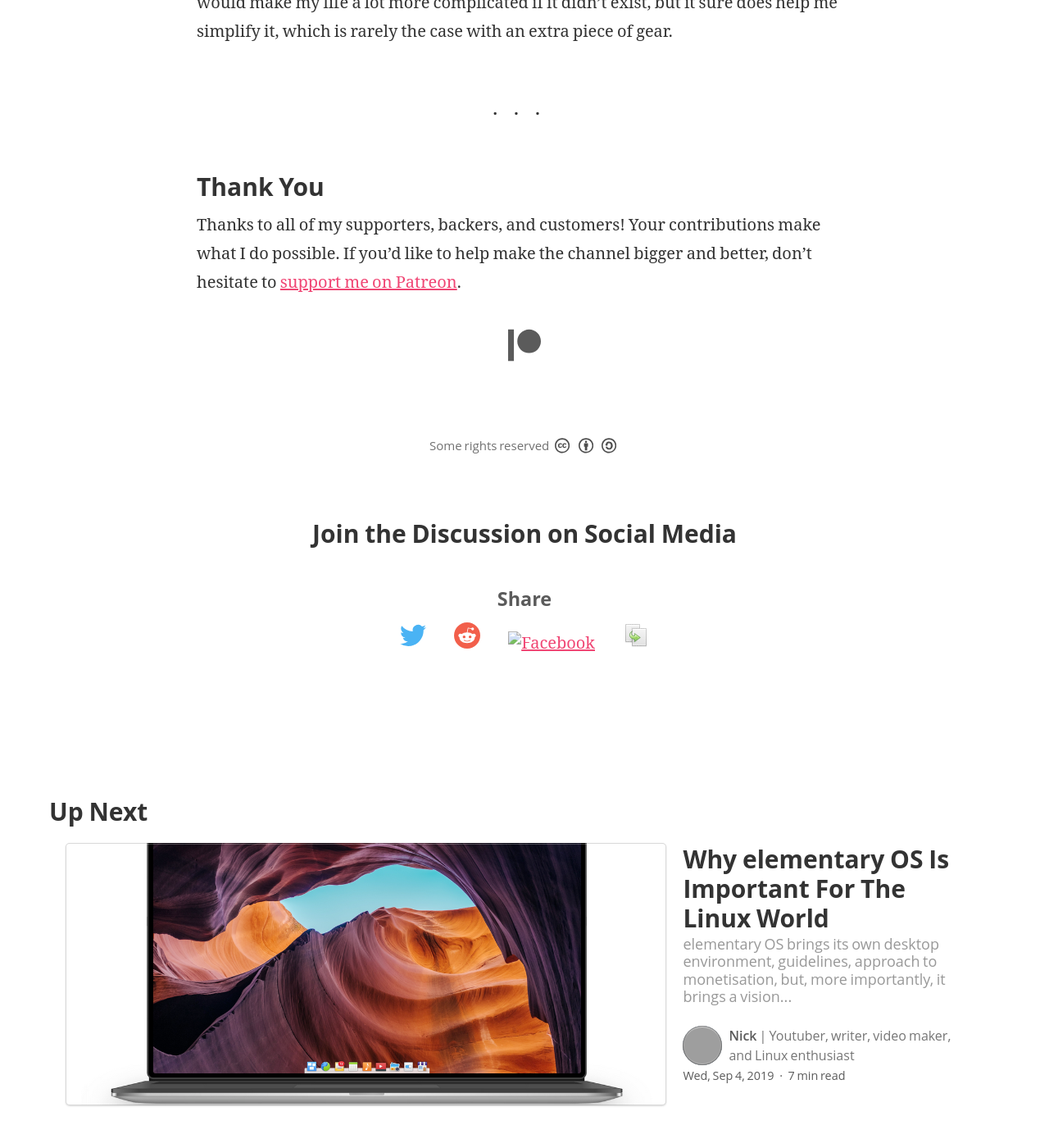
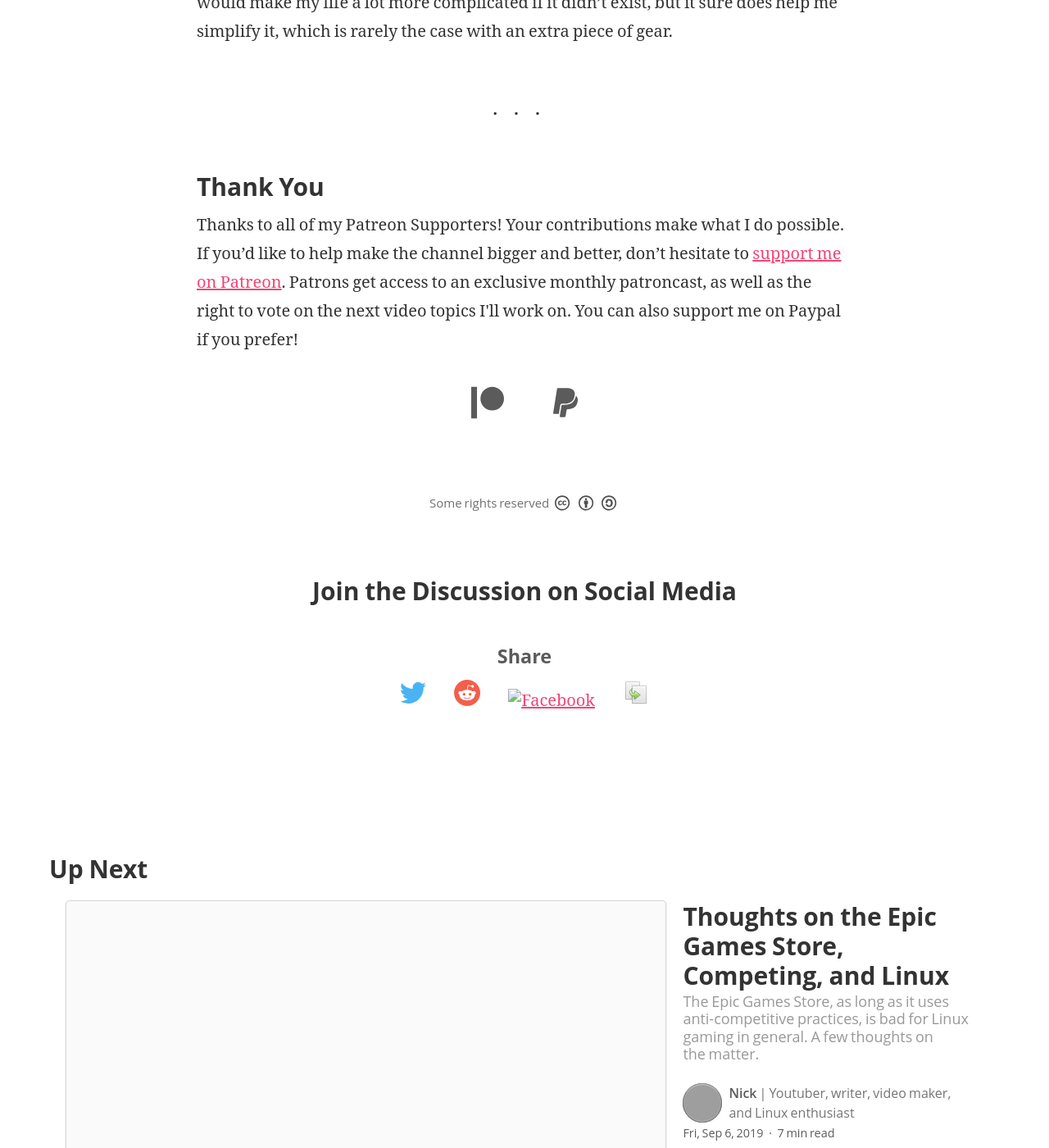
Before and after one commit to TheLinuxEXP/TheLinuxEXP.github.io, a Jekyll site: the page built from _posts/2019-09-05-how-i-came-to-love-the-smartwatch.md, in a window 1280 px wide and 1400 px high, scrolled down 4874 px. Shown: the whole window at 82% size. Built offline with Jekyll 4.4.1, drawn with Linux system fonts in a browser that asks for light colours; our own code applies the rules of GitHub Pages for plain Markdown files; some of the changed lines change nothing that is shown; grey boxes are pictures that could not be loaded.

Commit message:
Ported article 5

```diff
--- a/_includes/thanks.html
+++ b/_includes/thanks.html
@@ -3,7 +3,7 @@
   <hr/>
 
   <h2>Thank You</h2>
-  <p>Thanks to all of my supporters, backers, and customers! Your contributions make what I do possible. If you’d like to help make the channel bigger and better, don’t hesitate to <a href="https://patreon.com/thelinuxexperiment">support me on Patreon</a>.</p>
+  <p>Thanks to all of my Patreon Supporters! Your contributions make what I do possible. If you’d like to help make the channel bigger and better, don’t hesitate to <a href="https://patreon.com/thelinuxexperiment">support me on Patreon</a>. Patrons get access to an exclusive monthly patroncast, as well as the right to vote on the next video topics I'll work on. You can also support me on Paypal if you prefer!</p>
 
   <div class="links">
     <a
@@ -13,6 +13,14 @@
       title="Patreon"
     >
       {% include svg/patreon.svg %}
+    </a>
+    <a
+      href="https://www.paypal.me/thelinuxexp"
+      rel="noreferrer nofollow noopener"
+      target="_blank"
+      title="Patreon"
+    >
+      {% include svg/paypal.svg %}
     </a>
   </div>
 </div>
--- /dev/null
+++ b/_posts/2019-09-06-thoughts-on-epic-games-store-and-linux.md
@@ -0,0 +1,69 @@
+---
+title:  "Thoughts on the Epic Games Store, Competing, and Linux"
+description: "The Epic Games Store, as long as it uses anti-competitive practices, is bad for Linux gaming in general. A few thoughts on the matter."
+author: nick
+image: /images/posts/thoughts-EGS/bdl3.jpg
+tags:
+  - Gaming
+  - tech
+  - article ported from the old site
+
+---
+
+![smartwatches](/images/posts/thoughts-EGS/bdl3.jpg)
+
+I won't re-tell the whole story. Most of you probably know that Epic Games has a game store / launcher, financed by the truckloads of cash Fortnite generates (although I still can't understand why this game is so popular), and that Epic Games says it created it because Steam isn't fair to developers, which, you know, is hard to totally disagree with.
+
+Steam has its issues. Good games can be buried under the huge amount of shovelware that gets released everyday in there, between asset flips, bad copycats, and downright offensive games, it's hard to be discovered for a small indie title, and Steam will take 30% of your earnings on top of that. They applied reductions to that rate, but these are based on quantity sold, and thus will affect big, AAA developers a lot more than indie, which are the ones that are the most at risk right now. AAA titles are always promoted and pushed to users, they don't need another advantage.
+
+Epic seems to want to bring a more curated store, with less quantity, and more quality, at least that's their take. The way they are doing this, though, is what gets most people riled up, since EPic has now the reputation of buying exclusive rights to huge properties, such as Metro Exodus or Borderlands 3, and preventing people to buy and play them on their platform of choice (namely, Steam). They also seem, according to some developers, to be pushing these contracts hard, in a "no exclusive means we don't distribute you at all" kind of way.
+
+This exclusive strategy is a topic for another post, let's just be quick about it and say I find it ill-advised, anti-competitive, and that it only garners ill will towards Epic Games. It's a short term strategy that will probably bite them back in the rear later, but let's not spend too long on this. What I want to talk about are the impacts on Linux.
+
+### Proton: a Linux gaming messiah
+<figure markdown="1">
+
+![Parrot](/images/posts/thoughts-EGS/protondb.jpg)
+
+<figcaption>The community has rallied behind Proton, and ProtonDB is the place to go to check game compatibility</figcaption>
+</figure>
+
+
+Steam, as the biggest and most used game store on the market, has been Linux-friendly for a few years now, first with Steam on Linux and Steam Machines / Steam OS, and more recently by funding Proton, a fork of Wine including DXVK, D9VK, and other needed tweaks to make Windows games run on Linux with close to native performance.
+
+What Valve has done here is amazing. Without toying with configurations, experimenting, and finally finding some settings that allow a game to kinda work with Wine, you can now one-click install and play a ton of Windows games that have and probably won't have any native ports. A quick trip to ProtonDB, an independentaly maintained site, will net you all the information you need to make sure a game can or can't run, and if a few tweaks are needed, which can generally be applied by a simple copy paste in the game properties on Steam.
+
+I play Warframe (with a custom Proton build, a copy/paste operation), Inquisitor Martyr, Killing Floor 2, Warhammer Chaosbane, Diablo 3, Vermintide, Mordhau, Mordheim, Risk of Rain 2, Age of Empires 2, The Witcher 3, and others, all games that don't have a native port, and apart from Warframe, none of them required any tweaks, and run with high framerates and without hiccups.
+
+Valve, with their integration of SteamPlay / Proton, has changed the gaming landscape on Linux, and the only thing really missing now is anti-cheat software integration to allow some huge multiplayer titles to run (I'm just waiting on Vermintide 2 to work, but that's me). Epic, on the other hand, does not care about Linux, for now.
+
+### Epic Games is not Linux-Friendly
+<figure markdown="1">
+
+![Parrot](/images/posts/thoughts-EGS/abzu.jpg)
+
+<figcaption>The community has rallied behind Proton, and ProtonDB is the place to go to check game compatibility</figcaption>
+</figure>
+One of these things doesn't have a Linux client. One of these things doesn't belong.
+
+Hey, their store still doesn't allow cloud saves for a lot of games, has no shopping cart, and lacks any kind of achievement system, so they have a bunch of stuff to work on before they even start thinking about Linux. Except they don't have to think too much about it. Valve has done the brunt of the work by packaging Proton, and distributing it as open source. Surely, integrating Proton in the Epic Games Store wouldn't be a tantalizing prospect for a company that develops a 3D engine, right?
+
+At the moment, the Epic Games Store can be run on Linux, through Lutris, although a lot of people are reporting issues with it, but that doesn't mean the games themselves will start, and there is no simple way to apply specific tweaks to a game without affecting all the others. This is bad, and its made worse by the fact that some games can only be played through the Epic Games Store. I loved Berderlands 1 and 2, and I'd like to play the third one with my friends. Had it been on Steam, I would have happily bought it and played it with Proton, assured that after a few days, the community will have ironed out the kinks (assuming there won't be any anti cheat software issues), or the developers of Proton will have issued a patch to make it work, like they did with Rage 2.
+
+With it releasing only on the Epic Games Store for now, not only do I have to use another account, another friends list, but I also have zero guarantee that the game will even run, compared to the same game on Steam, where I'm pretty sure it would have run fine. If I need to apply some tweaks to that specific game, it might break another game I need to run, since I have to apply those tweaks to the Epic Games Store itself, not the specific game.
+
+The combination of Epic not caring about Linux support at all, and their exclusive strategy makes it very hard to trust them as a company, and impossible to buy a single game on their platform. So I guess I'll have to settle for waiting for a Borderlands 3 Steam release, and play by myself, since my friends will then have moved on to something else.
+
+### Competition has to be based on the products' quality
+<figure markdown="1">
+
+![Parrot](/images/posts/thoughts-EGS/magpies.jpg)
+
+<figcaption>One of these Magpies has bought some of the better grain, and now, fans of the other magpie can't have it</figcaption>
+</figure>
+
+I'm all for having more competition in the online gaming store department, it's always good for the consumer, as long as anti competitive practices are not used. I understand why a developer would sign an exclusivity deal with Epic Games. They get more money up front, and are almost assured that you can make your money back. But for consumers, being forced to use a specific platform is a bad situation. This is a direct result of the Steam monopoly on PC, but the end result is not better for the consumer, it's markedly worse, especially for the Linux consumer.
+
+So now, there are two ways this could go: either Epic Games integrates Proton or an equivalent in their store, and us Linux users can keep playing, although reluctantly for some of us, or they don't, and Gaming on Linux loses the momentum it has gained in the last year or so, with a trickle of AAA games not being playable, or with so much hassle that it defeats the "one click" install Steam has accustomed me to.
+
+Either way, exclusivities have to go, for competition to be based on quality, features, and letting users favor the better product.
```
Also changed, not shown: images/posts/thoughs-EGS/abzu.png (added), images/posts/thoughs-EGS/bdl3.jpg (added), images/posts/thoughs-EGS/magpies.jpg (added), images/posts/thoughs-EGS/protondb.png (added).
